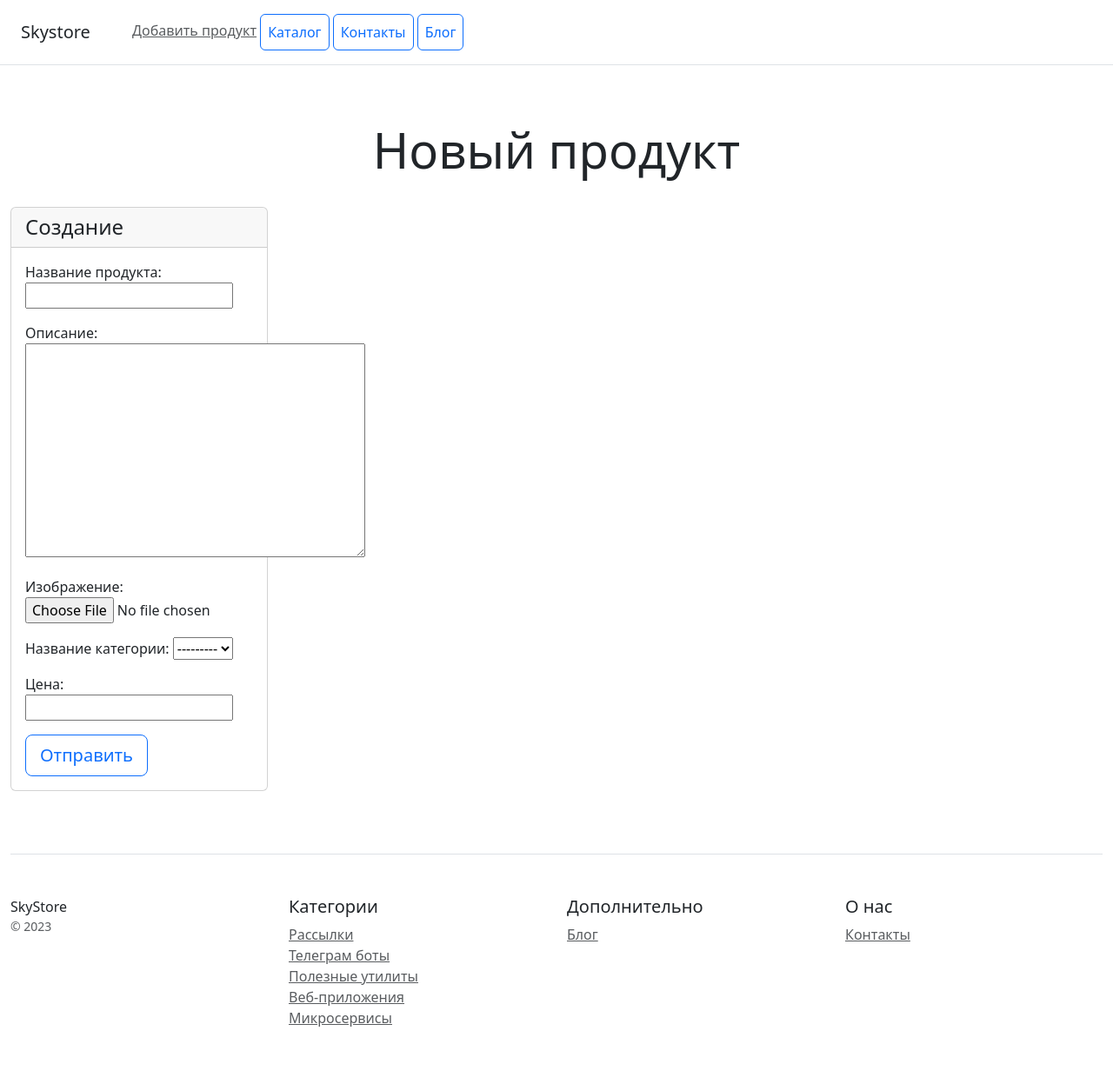
After one commit to kolambar/shop, a Django app: page /products_create/ in a window 1280 px wide. The commit adds this page. Shown: the whole page at 87% size. Run offline with Django 4.2, Linux system fonts and the light colour scheme; data that the repository does not hold is empty; some libraries are stand-ins or nearby versions.

Commit message:
half of 6th hw

```diff
--- /dev/null
+++ b/catalog/forms.py
@@ -0,0 +1,18 @@
+from django import forms
+
+from catalog.models import Product
+
+
+class ProductForm(forms.ModelForm):
+
+    class Meta:
+        model = Product
+        exclude = ('creation_date', 'last_change_date', )
+
+    def clean_name(self):
+        cleaned_data = self.cleaned_data['name']
+        forbidden_words = ('казино', 'криптовалюта', 'крипта', 'биржа', 'дешево', 'бесплатно', 'обман', 'полиция', 'радар',)
+        for word in forbidden_words:
+            if word in cleaned_data.lower():
+                raise forms.ValidationError('Тут такое продавать нельзя!')
+            return cleaned_data
--- a/catalog/models.py
+++ b/catalog/models.py
@@ -56,3 +56,17 @@ class Blog(models.Model):
     class Meta:
         verbose_name = 'Пост'
         verbose_name_plural = 'Посты'
+
+
+class Version(models.Model):
+    product = models.ForeignKey(Product, verbose_name='Продукт', on_delete=models.CASCADE)
+    version_number = models.CharField(max_length=30, verbose_name='Номер версии')
+    version_name = models.CharField(max_length=150, verbose_name='Название версии')
+    is_current_version = models.BooleanField(verbose_name='Текущая версия')
+
+    def __str__(self):
+        return f'{self.product}, {self.version_number}, {self.version_name}'
+
+    class Meta:
+        verbose_name = 'Версия'
+        verbose_name_plural = 'Версии'
--- a/catalog/templates/catalog/base.html
+++ b/catalog/templates/catalog/base.html
@@ -10,6 +10,7 @@
 <div class="d-flex flex-column flex-md-row align-items-center p-3 px-md-4 mb-3 bg-white border-bottom box-shadow">
     <h5 class="my-0 mr-md-auto font-weight-normal">Skystore</h5>
     <nav class="ms-5">
+        <a class="text-muted" href="/products_create/">Добавить продукт</a>
         <a class="p-2 btn btn-outline-primary" href="/">Каталог</a>
         <a class="p-2 btn btn-outline-primary" href="/contacts/">Контакты</a>
         <a class="p-2 btn btn-outline-primary" href="/blog_list/">Блог</a>
--- /dev/null
+++ b/catalog/templates/catalog/product_form.html
@@ -0,0 +1,31 @@
+{% extends 'catalog/base.html' %}
+
+{% block content %}
+
+<div class="pricing-header px-3 py-3 pt-md-5 pb-md-4 mx-auto text-center">
+    <h1 class="display-4">Новый продукт</h1>
+</div>
+
+<div class="container-fluid">
+    <div class="row text-start">
+        <div class="col-lg-3 col-md-6 col-sm-12">
+            <div class="card mb-4 box-shadow">
+                <div class="card-header">
+                    {% if object %}
+                        <h4 class="my-0 font-weight-normal">Изменение</h4>
+                    {% else %}
+                        <h4 class="my-0 font-weight-normal">Создание</h4>
+                    {% endif %}
+                </div>
+                <div class="card-body">
+                    <form method="post" action="" class="form-floating">
+                        {% csrf_token %}
+                        {{ form.as_p }}
+                        <button type="submit" class="btn btn-lg btn-block btn-outline-primary">Отправить</button>
+                    </form>
+                </div>
+            </div>
+        </div>
+    </div>
+
+{% endblock %}
--- a/catalog/templates/catalog/product_list.html
+++ b/catalog/templates/catalog/product_list.html
@@ -11,6 +11,9 @@
             <div class="container-fluid">
                 <div class="row text-center">
                     {% include 'catalog/includes/inc_prod.html'|slice:":100" %}
+                    <p>Версия:<p>
+                    <p>- {{version.version_number}} ({{version.is_current_version}})<p>
+                    <hr>
                 </div>
             </div>
         </div>
--- a/catalog/urls.py
+++ b/catalog/urls.py
@@ -1,16 +1,17 @@
 from django.urls import path
 from catalog.apps import CatalogConfig
 from catalog.views import contacts, products, ProductDetailView, ProductListView, BlogListView, BlogCreateView, \
-    BlogDetailView, BlogUpdateView, BlogDeleteView
+    BlogDetailView, BlogUpdateView, BlogDeleteView, ProductCreateView
 
 app_name = CatalogConfig.name
 
 
 urlpatterns = [
-    path('', ProductListView.as_view()),
+    path('', ProductListView.as_view(), name='product_list'),
     path('contacts/', contacts, name='contacts'),
     path('products/', products, name='products'),
     path('<int:pk>/product/', ProductDetailView.as_view(), name='product'),
+    path('products_create/', ProductCreateView.as_view(), name='products_create'),
 
     path('blog_list/', BlogListView.as_view(), name='blog_list'),
     path('create_blog/', BlogCreateView.as_view(), name='create_blog'),
--- a/catalog/views.py
+++ b/catalog/views.py
@@ -1,9 +1,11 @@
+from django.forms import inlineformset_factory
 from django.shortcuts import render
 from django.urls import reverse_lazy, reverse
 from django.views.generic import DetailView, ListView, CreateView, UpdateView, DeleteView
 from pytils.translit import slugify
 
-from catalog.models import Product, Blog
+from catalog.forms import ProductForm
+from catalog.models import Product, Blog, Version
 
 
 # Create your views here.
@@ -28,9 +30,54 @@ def products(request):
 class ProductListView(ListView):
     model = Product
 
+    # def get_context_data(self, **kwargs):
+    #     context = super().get_context_data(**kwargs)
+    #     context['Version'] = Version.objects.filter(is_current_version=True)
+
+    # def get_queryset(self):
+    #     queryset = super().get_queryset()
+    #     product_dict = {}
+    #     version_list = Version.objects.all()
+    #     queryset = queryset.version_list
+    #     print(queryset)
+    #     return queryset
+    # def get_context_data(self, **kwargs):
+    #     context = super().get_context_data(**kwargs)
+    #     product = self.object
+    #     version = Version.object.filter(product=product)
+    #     context['version'] = version
+    #     return context
+
+    # def get_queryset(self):
+    #     queryset = super().get_queryset()
+    #     queryset = queryset.prefetch_related('version_set')
+    #     return queryset
+
+    # def get_context_data(self, **kwargs):
+    #     context_data = super().get_context_data(**kwargs)
+    #     versions = {}
+    #     for product in context_data['object_list']:
+    #         version = Version.objects.filter(product_id=product.id).first()
+    #         versions[product.id] = version
+    #     context_data['versions'] = versions
+    #     return context_data
+
+    # def get_context_data(self, **kwargs):
+    #     context_data = super().get_context_data(**kwargs)
+    #     product_id = self.object.id
+    #     version = Version.objects.filter(product_id=product_id).first()
+    #     context_data['version'] = version
+    #     return context_data
+
 
 class ProductDetailView(DetailView):
     model = Product
+
+
+class ProductCreateView(CreateView):
+    model = Product
+    form_class = ProductForm
+    success_url = reverse_lazy('catalog:product_list')
 
 
 class BlogListView(ListView):
```
Also changed, not shown: catalog/admin.py (+8 -1 lines).
